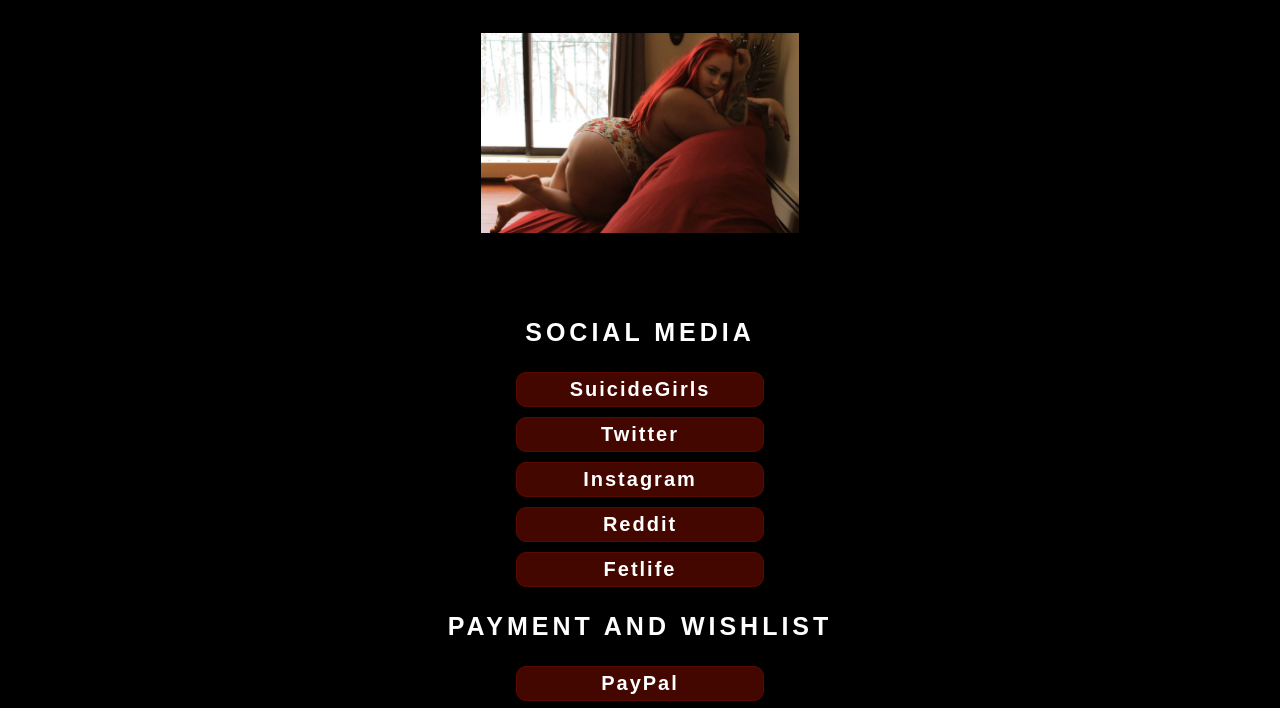
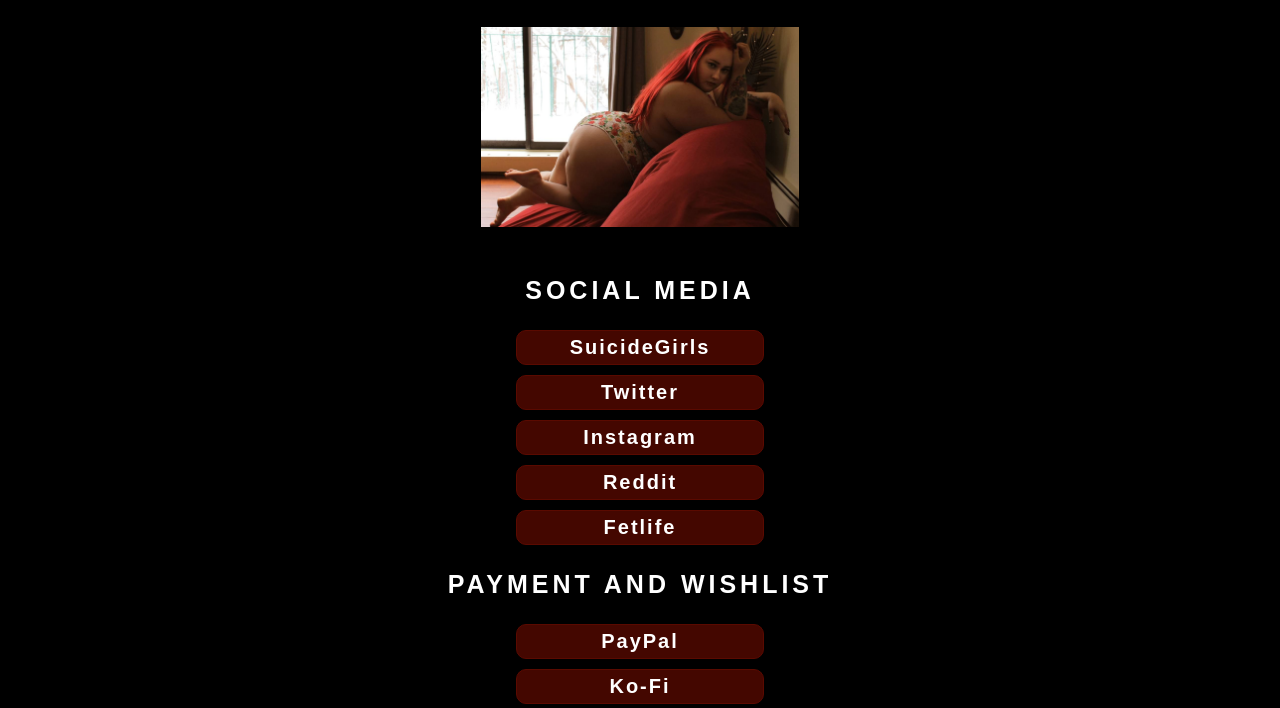
Before and after one commit to Marykathriner/Honeycat, a plain HTML site: page index.html in a window 1280 px wide. Shown: the part 57-765 px from the top of the page. Drawn offline with Linux system fonts and the light colour scheme; a web font is replaced by a local one.

Commit message:
fixed margin

```diff
--- a/css/style.css
+++ b/css/style.css
@@ -51,6 +51,12 @@ a {
 
 img{
 	height: 200px;
+}
+
+figure{
+	text-align: center;
+	margin: 30px 0 0 0;
+
 }
 
 .title {
--- a/index.html
+++ b/index.html
@@ -12,7 +12,7 @@
 	</nav>
 
 <!-- Header banner-->
-	<div class="wrapper">
+	<div>
 		<figure>
 			<img src="img/honey-header.jpg">
 		</figure>
@@ -45,7 +45,7 @@
 			<li><a href="https://rocketstars.io/misshoneycatt">Rocketstars</a></li>
 			<li><a href="https://www.loyalfans.com/misshoneycatt">Loyalfans</a></li>
 			<li><a href="http://misshoneycatt.manyvids.com/">Manyvids</a></li>
-			<li><a href="https://www.sextpanther.com/MissHoneyCat">Sextpartner</a></li>
+			<li><a href="https://www.sextpanther.com/MissHoneyCat">SextPanther</a></li>
 			<li><a href="https://profiles.skyprivate.com/models/1bc8c-misshoneycatt.html">Skyprivate</a></li>
 		</ul>
 	</div>
```
